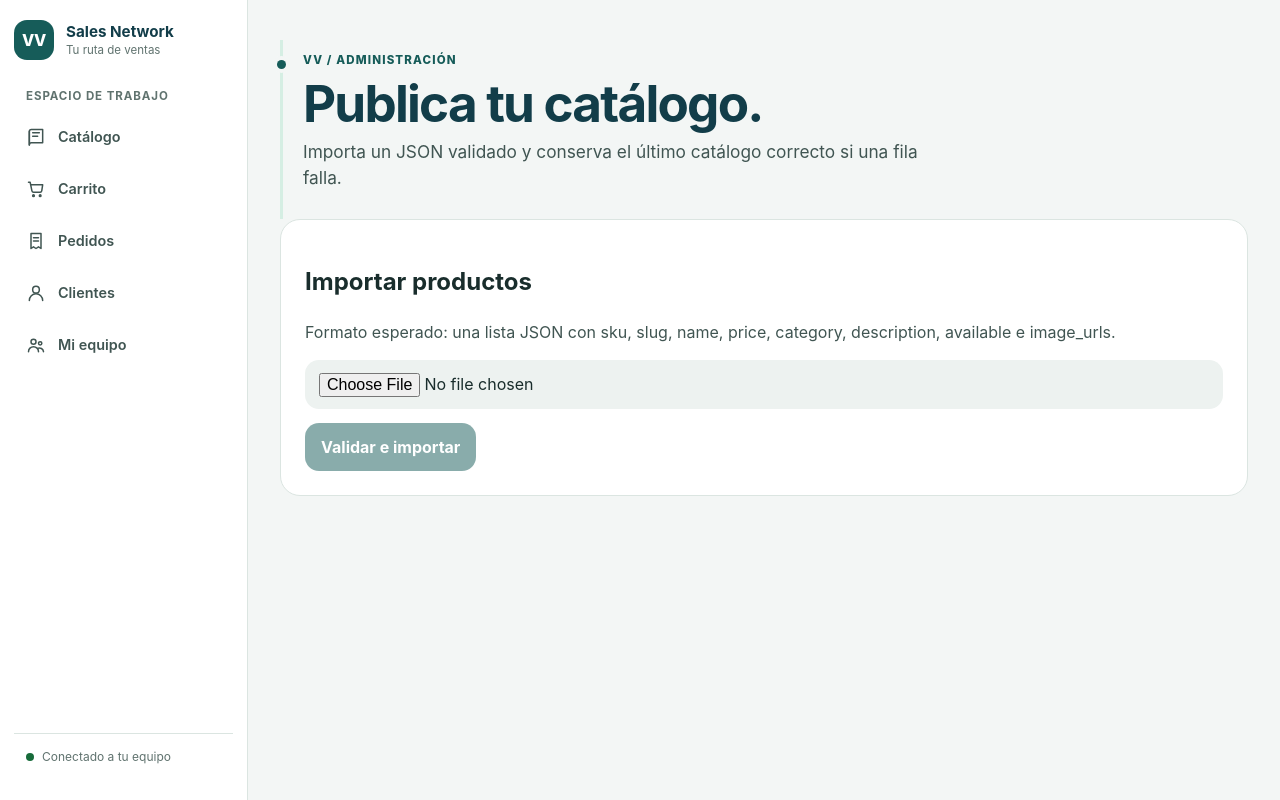
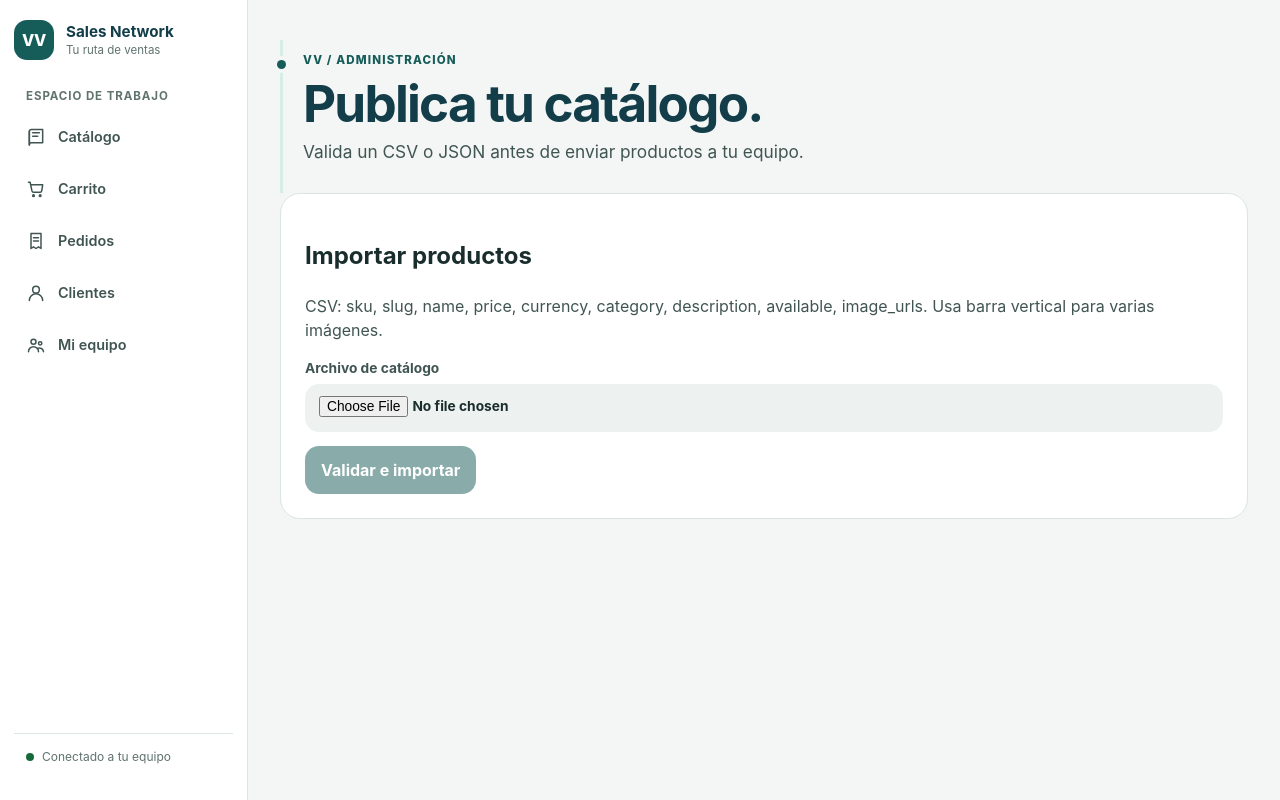
Before and after one commit to msalcedofernand-afk/sales-network-app, a Next.js app in the folder web/: page /admin/catalogo in a window 1280 px wide. Built offline with nearby package versions, Linux system fonts and the light colour scheme.

Commit message:
feat(web): add validated CSV catalog import

```diff
--- a/web/app/admin/catalogo/page.tsx
+++ b/web/app/admin/catalogo/page.tsx
@@ -1,4 +1,90 @@
 "use client";
-import { useState } from "react";
+
+import { ChangeEvent, useState } from "react";
 import { getSessionContext } from "../../../lib/app-data";
-export default function AdminCatalogPage(){const [file,setFile]=useState<File|null>(null);const [result,setResult]=useState("");const [busy,setBusy]=useState(false);async function importCatalog(){if(!file)return;setBusy(true);try{const text=await file.text();const parsed=JSON.parse(text);const {supabase,teamId}=await getSessionContext();const response=await supabase.functions.invoke("sync-catalog",{body:{team_id:teamId,items:Array.isArray(parsed)?parsed:parsed.items}});if(response.error)throw response.error;setResult("Importados: "+response.data.imported_count+". Rechazados: "+response.data.rejected_count+".")}catch(e){setResult(e instanceof Error?e.message:"El archivo no se pudo importar. Usa JSON válido.")}finally{setBusy(false)}}return <main><section className="hero"><p className="eyebrow">VV / Administración</p><h1>Publica tu catálogo.</h1><p className="lede">Importa un JSON validado y conserva el último catálogo correcto si una fila falla.</p></section><section className="card"><h2>Importar productos</h2><p className="muted">Formato esperado: una lista JSON con sku, slug, name, price, category, description, available e image_urls.</p><input type="file" accept=".json,application/json" onChange={e=>setFile(e.target.files?.[0]??null)}/><button style={{marginTop:14}} disabled={!file||busy} onClick={importCatalog}>{busy?"Importando…":"Validar e importar"}</button>{result&&<p className="notice" role="status">{result}</p>}</section></main>}
+
+type CatalogRow = {
+  sku?: string;
+  slug?: string;
+  name?: string;
+  price?: string | number;
+  currency?: string;
+  category?: string;
+  description?: string;
+  available?: boolean | string;
+  image_urls?: string[];
+};
+
+function parseCsvLine(line: string) {
+  const cells: string[] = [];
+  let value = "";
+  let quoted = false;
+  for (let i = 0; i < line.length; i += 1) {
+    const char = line[i];
+    if (char === '"') quoted = !quoted;
+    else if (char === "," && !quoted) { cells.push(value.trim()); value = ""; }
+    else value += char;
+  }
+  cells.push(value.trim());
+  return cells.map(cell => cell.replace(/^"|"$/g, "").replace(/""/g, '"'));
+}
+
+function parseCsv(text: string): CatalogRow[] {
+  const lines = text.split(/\r?\n/).filter(Boolean);
+  if (lines.length < 2) return [];
+  const headers = parseCsvLine(lines[0]).map(header => header.toLowerCase().replace(/\s+/g, "_"));
+  return lines.slice(1).map(line => {
+    const values = parseCsvLine(line);
+    const row: Record<string, string> = {};
+    headers.forEach((header, index) => { row[header] = values[index] ?? ""; });
+    return {
+      ...row,
+      price: row.price || row.precio,
+      currency: row.currency || row.moneda || "PEN",
+      available: row.available !== "false" && row.available !== "0",
+      image_urls: (row.image_urls || row.imagen || "").split("|").map(value => value.trim()).filter(Boolean),
+    };
+  });
+}
+
+export default function AdminCatalogPage() {
+  const [file, setFile] = useState<File | null>(null);
+  const [preview, setPreview] = useState<CatalogRow[]>([]);
+  const [result, setResult] = useState("");
+  const [busy, setBusy] = useState(false);
+
+  async function chooseFile(event: ChangeEvent<HTMLInputElement>) {
+    const selected = event.target.files?.[0] ?? null;
+    setFile(selected);
+    setResult("");
+    setPreview([]);
+    if (!selected) return;
+    if (selected.size > 2 * 1024 * 1024) { setResult("El archivo supera el límite de 2 MB."); return; }
+    try {
+      const text = await selected.text();
+      const parsed = selected.name.toLowerCase().endsWith(".csv") ? parseCsv(text) : JSON.parse(text);
+      const rows = Array.isArray(parsed) ? parsed : parsed.items;
+      if (!Array.isArray(rows)) throw new Error("El archivo debe contener una lista de productos.");
+      setPreview(rows.slice(0, 8));
+      setResult("Vista previa lista. Se muestran las primeras " + Math.min(rows.length, 8) + " filas.");
+    } catch { setResult("No pudimos leer el archivo. Revisa el CSV o JSON."); }
+  }
+
+  async function importCatalog() {
+    if (!file || file.size > 2 * 1024 * 1024) return;
+    setBusy(true);
+    try {
+      const text = await file.text();
+      const parsed = file.name.toLowerCase().endsWith(".csv") ? parseCsv(text) : JSON.parse(text);
+      const items = Array.isArray(parsed) ? parsed : parsed.items;
+      const { supabase, teamId } = await getSessionContext();
+      const response = await supabase.functions.invoke("sync-catalog", { body: { team_id: teamId, items } });
+      if (response.error) throw response.error;
+      setResult("Importados: " + response.data.imported_count + ". Rechazados: " + response.data.rejected_count + ".");
+    } catch (error) {
+      setResult(error instanceof Error ? error.message : "El archivo no se pudo importar.");
+    } finally { setBusy(false); }
+  }
+
+  return <main><section className="hero"><p className="eyebrow">VV / Administración</p><h1>Publica tu catálogo.</h1><p className="lede">Valida un CSV o JSON antes de enviar productos a tu equipo.</p></section><section className="card"><h2>Importar productos</h2><p className="muted">CSV: sku, slug, name, price, currency, category, description, available, image_urls. Usa barra vertical para varias imágenes.</p><label htmlFor="catalog-file">Archivo de catálogo<input id="catalog-file" type="file" accept=".json,.csv,application/json,text/csv" onChange={chooseFile} /></label>{preview.length > 0 && <div className="table-wrap" aria-label="Vista previa"><table className="table"><thead><tr><th>SKU</th><th>Nombre</th><th>Precio</th><th>Categoría</th></tr></thead><tbody>{preview.map((row, index) => <tr key={index}><td>{row.sku || "—"}</td><td>{row.name || "—"}</td><td>{String(row.price || "—")}</td><td>{row.category || "—"}</td></tr>)}</tbody></table></div>}<button style={{ marginTop: 14 }} disabled={!file || busy || file.size > 2 * 1024 * 1024} onClick={importCatalog}>{busy ? "Importando…" : "Validar e importar"}</button>{result && <p className="notice" role="status">{result}</p>}</section></main>;
+}
```
Also changed, not shown: 1 other file (tests, documents, lock files or other folders).
